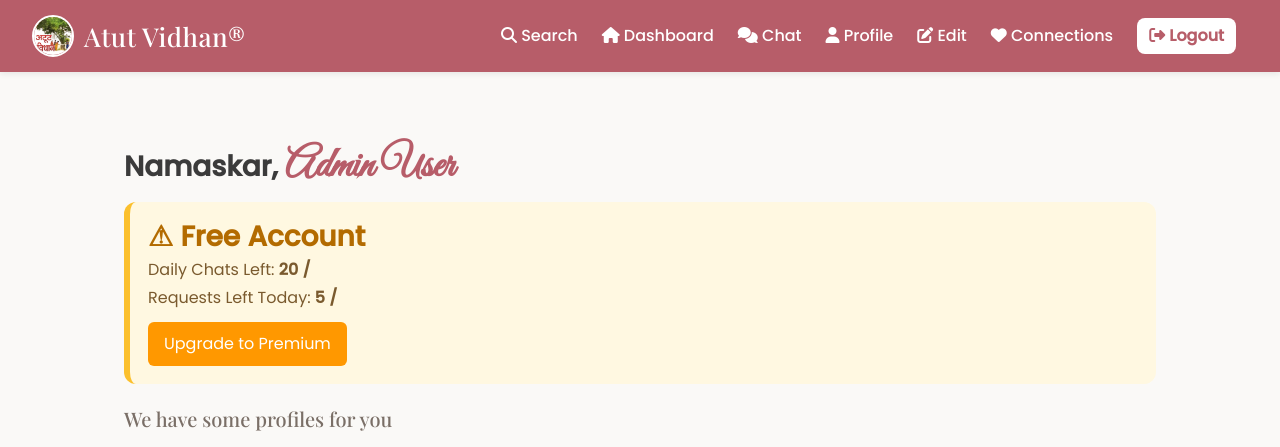
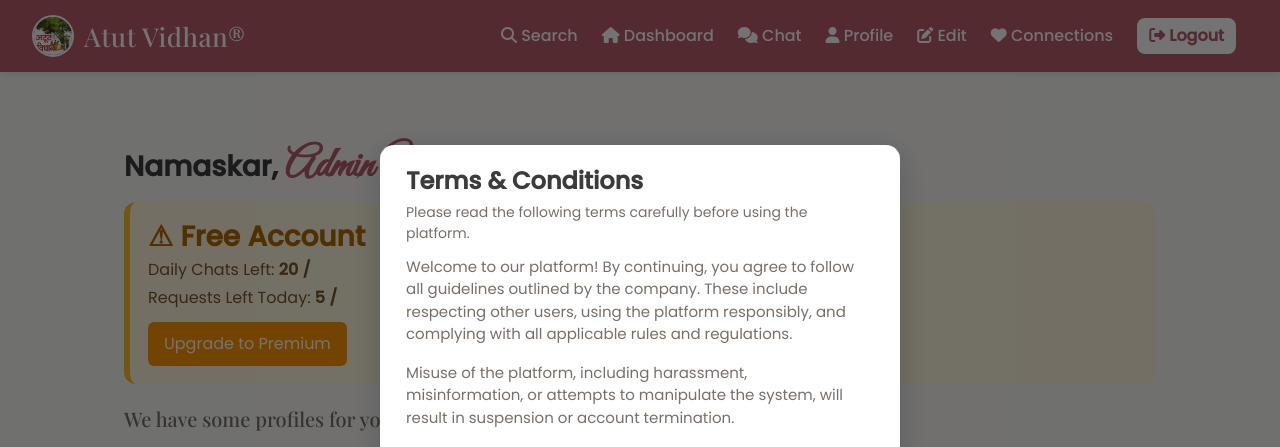
Before and after one commit to lakshayjindal/Atut, a Django app: page /user_dashboard in a window 1280 px wide. Shown: the top 447 px of the page. Run offline with Django 5.2, Linux system fonts and the light colour scheme; a user stored in the database is signed in; data comes from the database, SQL or seed files in the repository; data that the repository does not hold is empty; some libraries are stand-ins or nearby versions.

Commit message:
hotfix 3

```diff
--- a/main/views.py
+++ b/main/views.py
@@ -35,7 +35,7 @@ def redirect_user_dashboard(request):
         user_profile = user.profile
     except Profile.DoesNotExist:
         messages.error(request, "Kindly complete your profile before proceeding further.")
-        return redirect("complete_profile")
+        return redirect("complete_profile_step1")
 
     # -----------------------------
     # ⭐ PREMIUM STATUS & USAGE DATA
@@ -111,6 +111,7 @@ def redirect_user_dashboard(request):
     context = {
         "user_name": user_name,
         "matched_profiles": matched_profiles,
+        'has_accepted_terms': user.terms_accepted,
 
         # --- PREMIUM DATA ---
         "is_premium": is_premium,
--- a/templates/user/user_dashboard.html
+++ b/templates/user/user_dashboard.html
@@ -148,6 +148,93 @@ Atut Vidhan®{% endblock title %} {% block extra_head %}
   }
   #toast.show { opacity: 1; transform: translateY(-8px); pointer-events: auto; }
   #toast.error { background: #d9534f; }
+/* --- Background Overlay --- */
+.termsModal {
+  position: fixed;
+  top: 0;
+  left: 0;
+  width: 100vw;
+  height: 100vh;
+  background: rgba(0,0,0,0.55);
+  display: none;
+  justify-content: center;
+  align-items: center;
+  z-index: 4000;
+  animation: fadeIn .4s ease;
+}
+
+.termsModal.active {
+  display: flex;
+}
+
+/* --- Modal Card --- */
+.termsModalContent {
+  width: 90%;
+  max-width: 520px;
+  background: #fff;
+  border-radius: 14px;
+  padding: 22px 26px;
+  box-shadow: 0 8px 32px rgba(0,0,0,0.2);
+  animation: slideUp .35s ease;
+  max-height: 85vh;
+  display: flex;
+  flex-direction: column;
+}
+
+/* --- Modal Header --- */
+.modalHead h2 {
+  margin: 0 0 6px;
+  font-size: 24px;
+  font-weight: 600;
+  color: var(--color-text-primary);
+}
+
+.modalHead p {
+  margin: 0 0 12px;
+  color: var(--color-text-secondary);
+  font-size: 14px;
+}
+
+/* --- Scrollable Content --- */
+.modalBody {
+  flex: 1;
+  overflow-y: auto;
+  padding-right: 6px;
+  color: var(--color-text-secondary);
+  font-size: 15px;
+  line-height: 1.5;
+  margin-bottom: 18px;
+}
+
+/* --- Footer Button --- */
+.acceptBtn {
+  width: 100%;
+  background: var(--color-accent-1);
+  color: white;
+  border: none;
+  padding: 12px 18px;
+  border-radius: 8px;
+  font-size: 16px;
+  font-weight: 600;
+  cursor: pointer;
+  transition: 0.25s ease;
+}
+
+.acceptBtn:hover {
+  background: var(--color-accent-2);
+}
+
+/* --- Animations --- */
+@keyframes fadeIn {
+  from { opacity: 0; }
+  to { opacity: 1; }
+}
+
+@keyframes slideUp {
+  from { transform: translateY(30px); opacity: 0; }
+  to { transform: translateY(0); opacity: 1; }
+}
+
 </style>
 {% endblock extra_head %} {% block content %}
 <div class="welcome">
@@ -292,6 +379,52 @@ Atut Vidhan®{% endblock title %} {% block extra_head %}
   </p>
   {% endfor %}
 </div>
+
+<<!-- TERMS MODAL -->
+<div class="termsModal" id="termsModal">
+  <div class="termsModalContent">
+
+    <!-- Header -->
+    <div class="modalHead">
+      <h2>Terms & Conditions</h2>
+      <p>Please read the following terms carefully before using the platform.</p>
+    </div>
+
+    <!-- Scrollable Content -->
+    <div class="modalBody">
+      <p>
+        Welcome to our platform! By continuing, you agree to follow all guidelines
+        outlined by the company. These include respecting other users, using the
+        platform responsibly, and complying with all applicable rules and regulations.
+      </p>
+
+      <p>
+        Misuse of the platform, including harassment, misinformation, or
+        attempts to manipulate the system, will result in suspension or account termination.
+      </p>
+
+      <p>
+        We value your privacy and ensure your data is handled securely. You may
+        contact support for any concerns.
+      </p>
+
+      <p>
+        By clicking **Accept & Continue**, you confirm that you have read and agreed
+        to the Terms & Conditions.
+      </p>
+    </div>
+
+    <!-- Footer -->
+    <div class="modalFooter">
+      <button id="acceptTermsBtn" class="acceptBtn">
+        Accept & Continue
+      </button>
+    </div>
+
+  </div>
+</div>
+
+
 {% endblock content %} {% block extra_scripts %}
 <script>
   function showToast(msg, isError=false) {
@@ -360,4 +493,29 @@ Atut Vidhan®{% endblock title %} {% block extra_head %}
   }
 </script>
 
+<script>
+document.addEventListener("DOMContentLoaded", () => {
+    const hasAcceptedTerms = {{ has_accepted_terms|yesno:"true,false" }};
+
+    if (!hasAcceptedTerms) {
+        document.getElementById("termsModal").classList.add("active");
+    }
+});
+
+document.getElementById("acceptTermsBtn").addEventListener("click", () => {
+  document.getElementById("termsModal").classList.remove("active");
+    fetch("{% url 'accept_terms' %}", {
+        method: "POST",
+        headers: {
+            "X-CSRFToken": getCSRFToken(),
+            "X-Requested-With": "XMLHttpRequest"
+        }
+    }).then(() => {
+        showToast("Thank you for accepting the terms!", false);
+    });
+});
+</script>
+
+
+
 {% endblock %}
--- a/user/models.py
+++ b/user/models.py
@@ -26,7 +26,8 @@ class User(AbstractUser):
     is_verified = models.BooleanField(default=False)
     email_otp = models.CharField(max_length=6, blank=True, null=True)
     otp_sent_at = models.DateTimeField(null=True, blank=True)
-
+    terms_accepted = models.BooleanField(default=False)
+    terms_accepted_on = models.DateTimeField( auto_now=False, auto_now_add=False, null=True)
     def generate_otp(self):
         """
         Generates a 6-digit OTP and records the timestamp.
--- a/user/urls.py
+++ b/user/urls.py
@@ -8,6 +8,7 @@ urlpatterns = [
     path("logout/", views.logout_user, name="logout"),
     path("verify-otp/", views.verify_otp_view, name="verify_otp"),
     path("magic-login/<uidb64>/<token>/", views.magic_login, name="magic_login"),
+    path("accept-terms/", views.accept_terms, name="accept_terms"),
 
     # Password reset
     path("forgot-password/", views.forgot_password_view, name="forgot_password"),
```
Also changed, not shown: user/views.py (+8 -0 lines), user/migrations/0023_user_terms_accepted_user_terms_accepted_on.py (added).
